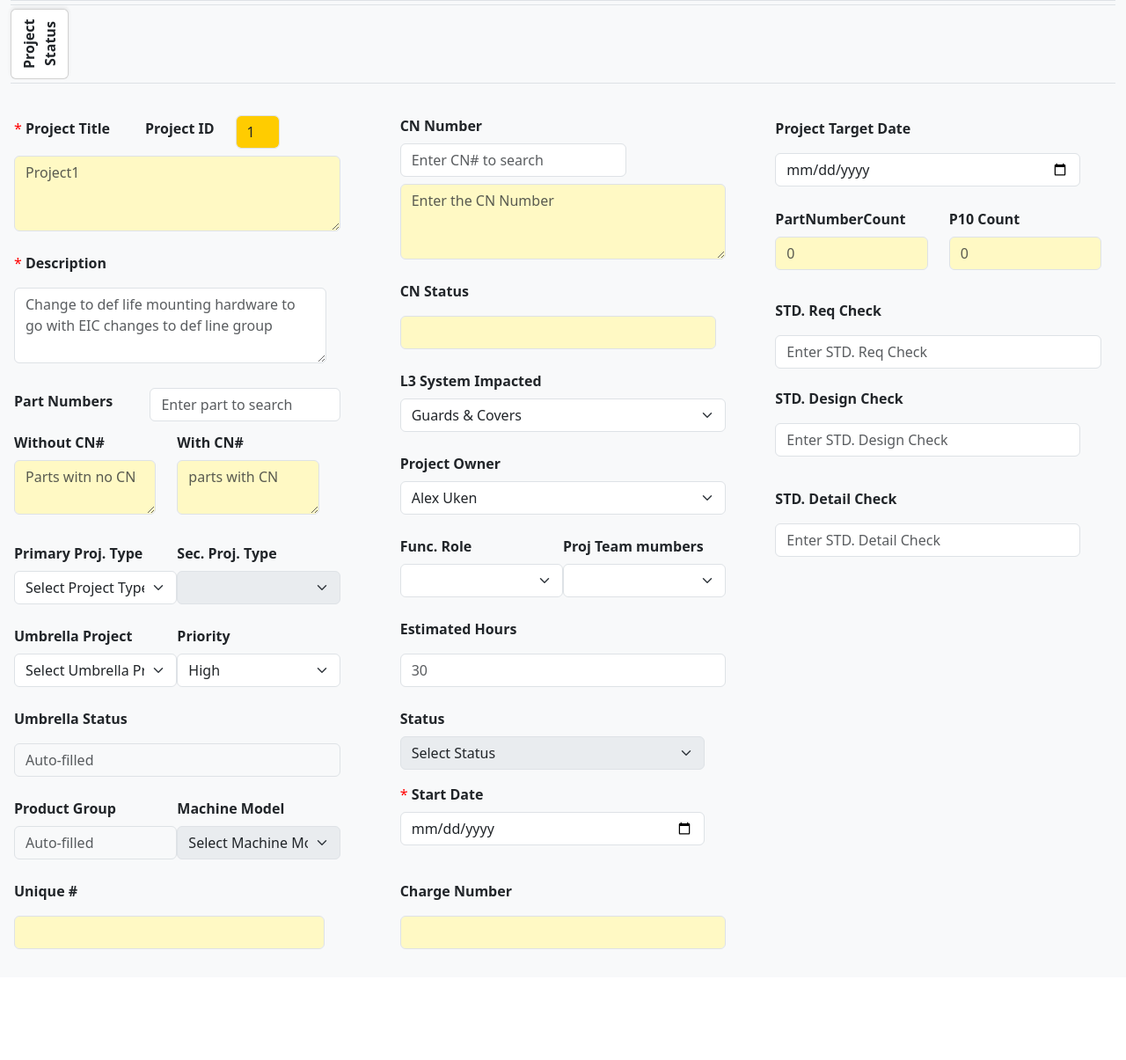
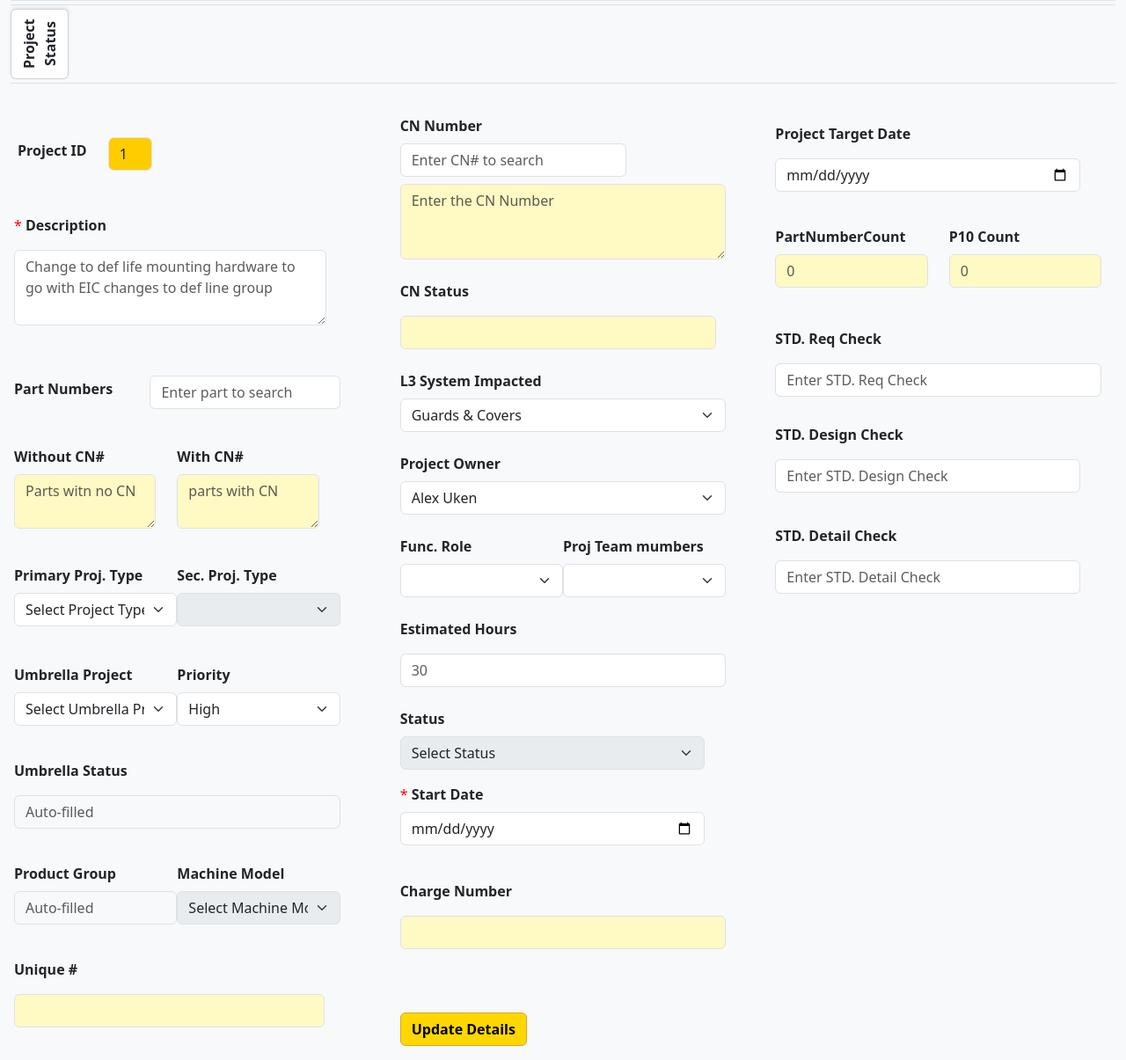
Before and after one commit to Siri66161616/ReactTest, a React (Create React App) app: page /design in a window 1280 px wide. Shown: the whole page at 88% size. Before the commit the page ends 1111 px from the top, so only its background shows below. Built offline with nearby package versions, Linux system fonts and the light colour scheme.

Commit message:
Update Design.js

```diff
--- a/src/pages/Design.js
+++ b/src/pages/Design.js
@@ -1,9 +1,17 @@
 import React, { useState } from "react";
-import { Card, Form, Container, Row, Col } from "react-bootstrap";
+import {
+  Card,
+  Form,
+  Container,
+  Row,
+  Col,
+  Button,
+  Toast,
+} from "react-bootstrap";
 import "bootstrap/dist/css/bootstrap.min.css";
 import { useProjectData } from "../context/ProjectContext";
 import { ArrowRight } from "react-bootstrap-icons";
-
+import "bootstrap/dist/css/bootstrap.min.css";
 
 const Design1 = () => {
   const { projectData, productGroups } = useProjectData();
@@ -11,6 +19,13 @@ const Design1 = () => {
   // Function to determine the Start Date label
   const getStartDateLabel = (status) => {
     return `${status} Start Date`;
+  };
+
+  const [showToast, setShowToast] = useState(false);
+
+  const handleShowToast = () => {
+    setShowToast(true);
+    setTimeout(() => setShowToast(false), 2000); // Auto-hide after 2 seconds
   };
 
   // State Management
@@ -169,18 +184,10 @@ const Design1 = () => {
         <Row className="h-100 justify-content-between">
           <Col className="bg-light text-dark text-dark p-3 d-flex flex-column">
             <Row className="w-100 h-100 flex-column gap-2">
-              <Col className="d-flex align-items-center justify-content-center flex-grow-1">
+              <Col className="d-flex align-items-center  flex-grow-1">
                 <Row className="mb-3 align-items-center">
-                  {/* Project Title Label with Red * */}
-                  <Col md="auto">
-                    <Form.Label>
-                      <span style={{ color: "red" }}>*</span>{" "}
-                      <strong>Project Title</strong>
-                    </Form.Label>
-                  </Col>
-
                   {/* Project ID Label */}
-                  <Col md="auto" className="ms-3">
+                  <Col md="auto" className="ms-1">
                     <Form.Label>
                       <strong>Project ID</strong>
                     </Form.Label>
@@ -193,17 +200,6 @@ const Design1 = () => {
                       value="1"
                       disabled
                       style={{ width: "50px", backgroundColor: "#ffcc00" }}
-                    />
-                  </Col>
-
-                  {/* Full-width Project Title Input Field Below (Bigger Size, 3 Lines) */}
-                  <Col md={12} className="mt-2">
-                    <Form.Control
-                      as="textarea"
-                      placeholder="Project1"
-                      disabled
-                      rows={3}
-                      style={{ backgroundColor: "#fff9c4" }} // Light yellow background
                     />
                   </Col>
                 </Row>
@@ -608,6 +604,45 @@ const Design1 = () => {
                   </Col>
                 </Row>
               </Col>
+
+              {/* Toast Message (Above Button) */}
+              {showToast && (
+                <Col md={12} className="d-flex justify-content-center">
+                  <Toast
+                    onClose={() => setShowToast(false)}
+                    show={showToast}
+                    delay={2000}
+                    autohide
+                    style={{
+                      position: "absolute",
+                      bottom: "60px", // Adjust this value to move it above the button
+                      zIndex: 1050,
+                      backgroundColor: "#28a745",
+                      color: "white",
+                      padding: "10px",
+                      borderRadius: "5px",
+                    }}
+                  >
+                    <Toast.Body>Updated the details successfully!</Toast.Body>
+                  </Toast>
+                </Col>
+              )}
+
+              {/* New Button to Show Toast */}
+              <Col md={12} className="align-items-center mt-5">
+                <Button
+                  variant="primary"
+                  onClick={handleShowToast}
+                  style={{
+                    backgroundColor: "#FFD700", // Gold Button Background
+                    borderColor: "#DAA520", // Slightly darker gold for border
+                    color: "black", // Text color for contrast
+                    fontWeight: "bold",
+                  }}
+                >
+                  Update Details
+                </Button>
+              </Col>
             </Row>
           </Col>
           <Col className="bg-light text-dark d-flex align-items-center justify-content-center p-3">
```
